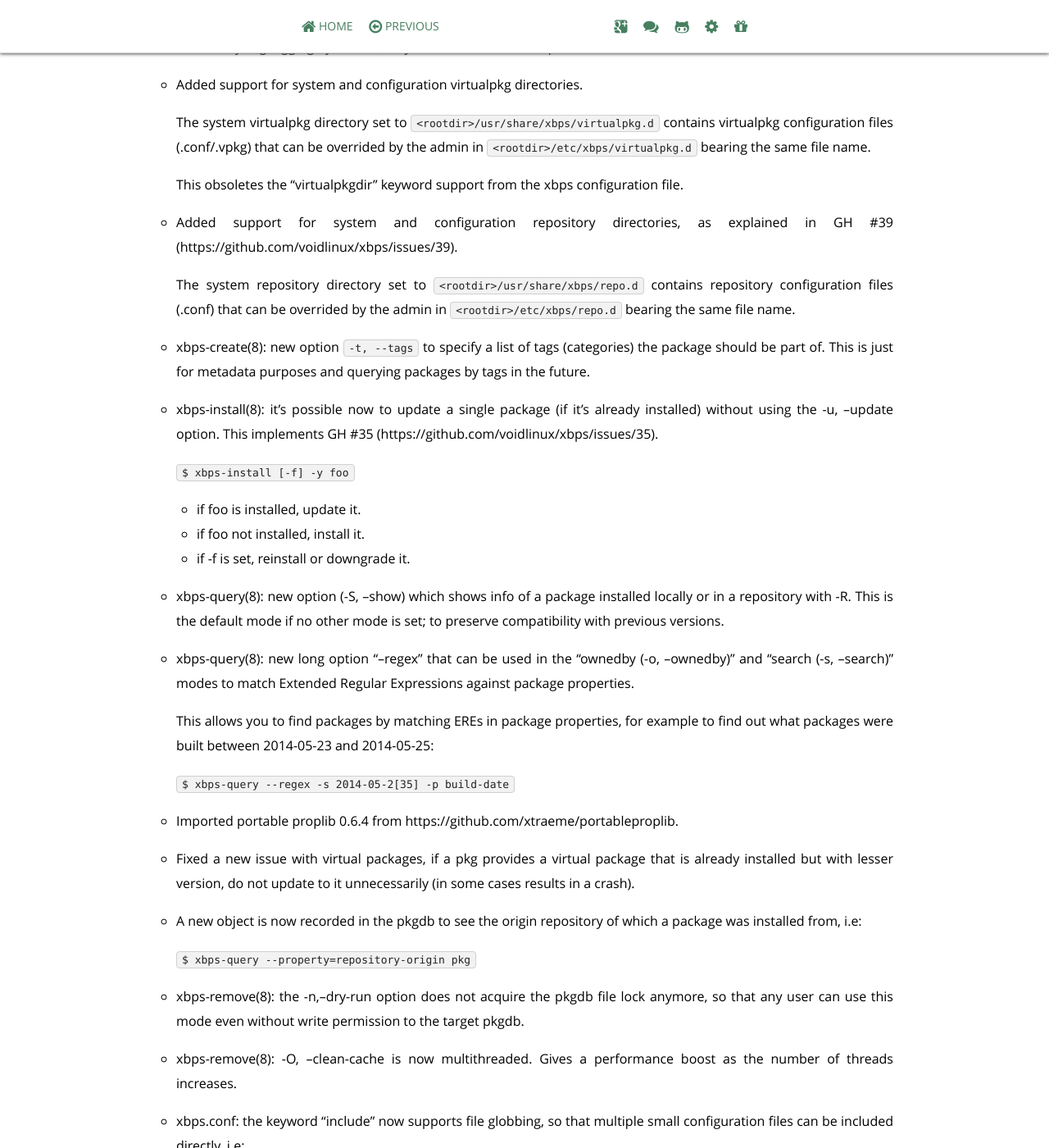
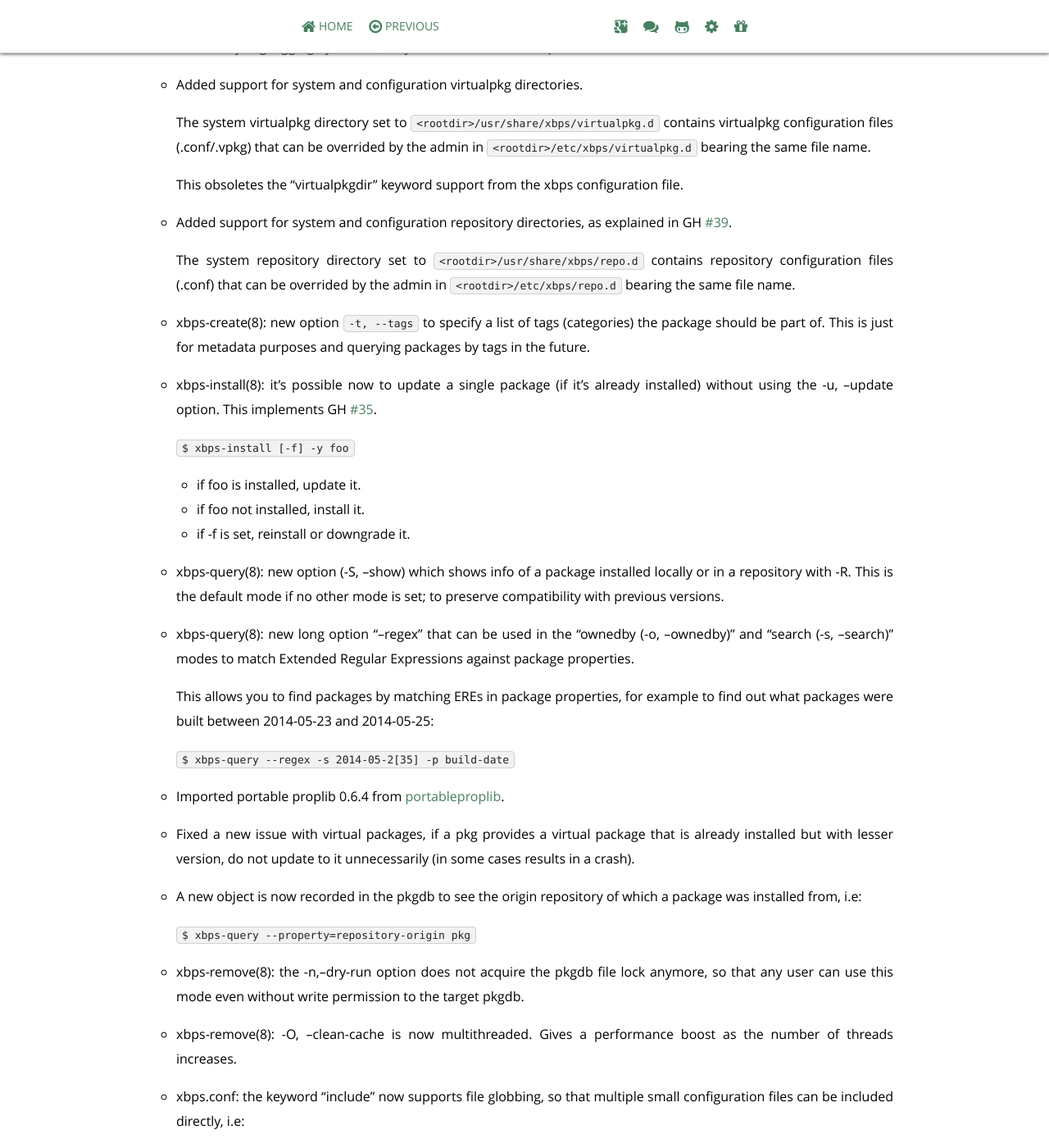
Before and after one commit to void-linux/void-linux.github.io, a Jekyll site: the page built from _posts/2014-06-06-xbps-0.37.markdown, in a window 1280 px wide and 1400 px high, scrolled down 644 px. Shown: the whole window at 82% size. Built offline with Jekyll 4.4.1, drawn with Linux system fonts in a browser that asks for light colours; Markdown is read by kramdown in place of the engine named in the settings; comment, search, counter and statistics services are not loaded.

Commit message:
Add links for lazymen

```diff
--- a/_posts/2014-06-06-xbps-0.37.markdown
+++ b/_posts/2014-06-06-xbps-0.37.markdown
@@ -22,7 +22,7 @@
     This obsoletes the "virtualpkgdir" keyword support from the xbps configuration file.
 
 * Added support for system and configuration repository directories, as
-explained in GH #39 (https://github.com/voidlinux/xbps/issues/39).
+explained in GH [#39](https://github.com/voidlinux/xbps/issues/39).
 
     The system repository directory set to `<rootdir>/usr/share/xbps/repo.d` contains
 repository configuration files (.conf) that can be overrided by the admin
@@ -34,7 +34,7 @@
 
 * xbps-install(8): it's possible now to update a single package (if it's already
 installed) without using the -u, --update option. This implements
-GH #35 (https://github.com/voidlinux/xbps/issues/35).
+GH [#35](https://github.com/voidlinux/xbps/issues/35).
 
     `$ xbps-install [-f] -y foo`
 
```
Also changed, not shown: other parts of _posts/2014-06-06-xbps-0.37.markdown (+1 -1 lines).
